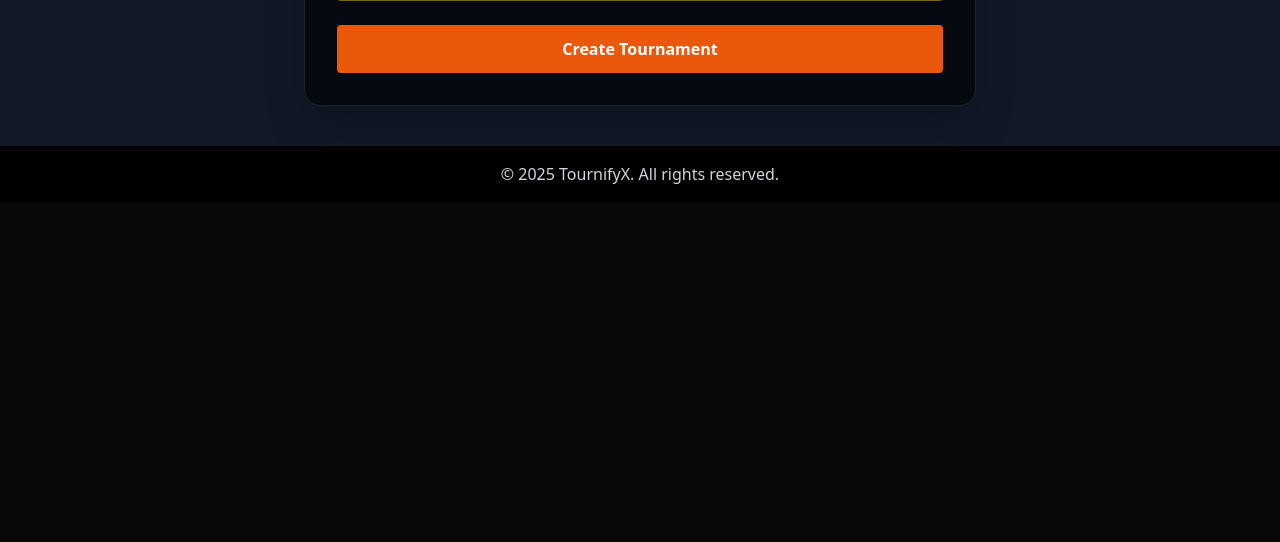
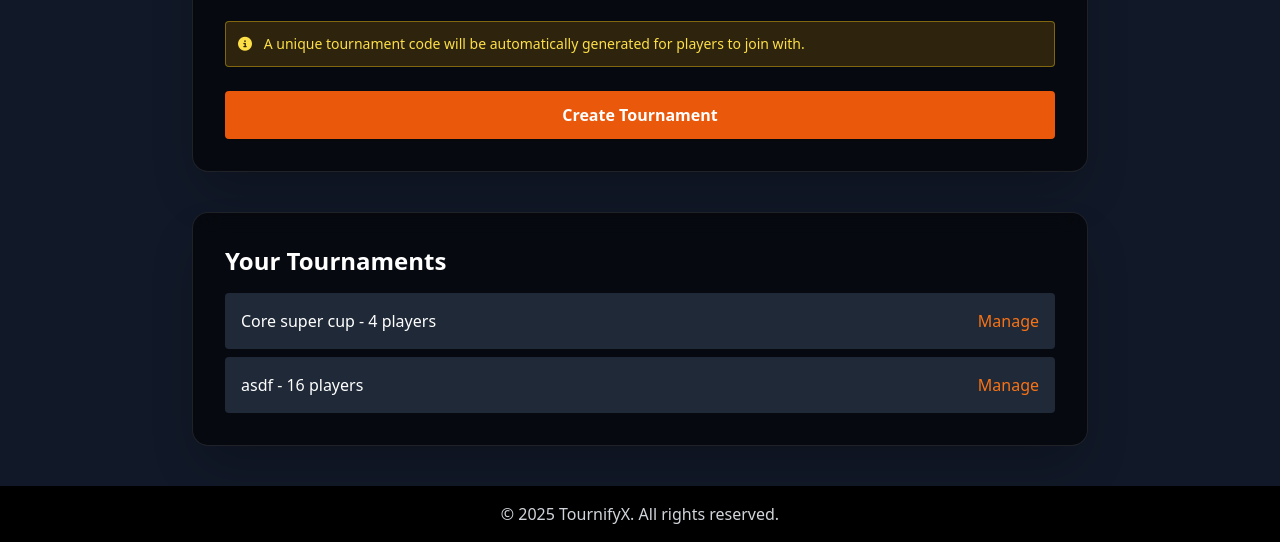
Before and after one commit to Arkibba/TournifyX, a Django app: page /host-tournament/ in a window 1280 px wide. Shown: the part 830-1372 px from the top of the page. Before the commit the page ends 1014 px from the top, so only its background shows below. Run offline with Django 5.2, Linux system fonts and the light colour scheme; a user stored in the database is signed in; data comes from the database, SQL or seed files in the repository; both versions use the stored data as it was after the commit; some libraries are stand-ins or nearby versions.

Commit message:
dashboard adn fixture

```diff
--- a/templates/host_tournament.html
+++ b/templates/host_tournament.html
@@ -5,6 +5,8 @@
 
 {% block content %}
 
+<!-- Fullscreen Container -->
+<div class="min-h-screen bg-gray-900 text-white flex flex-col items-center py-10">
   <!-- Background Video with Fallback and Overlay -->
   <div class="fixed inset-0 -z-10 overflow-hidden">
     <video autoplay muted loop playsinline class="absolute w-full h-full object-cover" poster="{% static 'images/fallback.jpg' %}">
@@ -14,61 +16,13 @@
     <div class="absolute inset-0 bg-black bg-opacity-70 backdrop-blur-sm"></div>
   </div>
 
-<!-- Centered Form Card -->
-<div class="flex items-center justify-center min-h-screen px-4 py-10">
-  <div class="w-full max-w-2xl bg-black bg-opacity-60 text-white rounded-2xl shadow-2xl p-8 backdrop-blur-md border border-white/10">
+  <!-- Form Card -->
+  <div class="w-full max-w-4xl bg-black bg-opacity-60 text-white rounded-2xl shadow-2xl p-8 backdrop-blur-md border border-white/10">
     <h2 class="text-3xl font-bold mb-6 text-center">Host a New Tournament</h2>
 
     <form method="post" class="space-y-6">
       {% csrf_token %}
-
-      <!-- Tournament Name -->
-      <div>
-        <label for="id_name" class="block text-sm font-medium mb-1">Tournament Name</label>
-        {{ form.name|add_class:"w-full p-2 rounded bg-gray-800 text-white border border-gray-600 focus:ring-2 focus:ring-orange-500" }}
-        {% if form.name.errors %}
-          <p class="text-red-400 text-sm mt-1">{{ form.name.errors }}</p>
-        {% endif %}
-      </div>
-
-      <!-- Category -->
-      <div>
-        <label for="id_category" class="block text-sm font-medium mb-1">Category</label>
-        {{ form.category|add_class:"w-full p-2 rounded bg-gray-800 text-white border border-gray-600 focus:ring-2 focus:ring-orange-500" }}
-        <p class="text-gray-300 text-xs mt-1">Select the type of tournament you want to host.</p>
-        {% if form.category.errors %}
-          <p class="text-red-400 text-sm mt-1">{{ form.category.errors }}</p>
-        {% endif %}
-      </div>
-
-      <!-- Number of Participants -->
-      <div>
-        <label for="id_num_participants" class="block text-sm font-medium mb-1">Number of Participants</label>
-        {{ form.num_participants|add_class:"w-full p-2 rounded bg-gray-800 text-white border border-gray-600 focus:ring-2 focus:ring-orange-500" }}
-        {% if form.num_participants.errors %}
-          <p class="text-red-400 text-sm mt-1">{{ form.num_participants.errors }}</p>
-        {% endif %}
-      </div>
-
-      <!-- Match Type -->
-      <div>
-        <label for="id_match_type" class="block text-sm font-medium mb-1">Match Type</label>
-        {{ form.match_type|add_class:"w-full p-2 rounded bg-gray-800 text-white border border-gray-600 focus:ring-2 focus:ring-orange-500" }}
-        <p class="text-gray-300 text-xs mt-1">Choose between a Knockout or League system.</p>
-        {% if form.match_type.errors %}
-          <p class="text-red-400 text-sm mt-1">{{ form.match_type.errors }}</p>
-        {% endif %}
-      </div>
-
-      <!-- Description -->
-      <div>
-        <label for="id_description" class="block text-sm font-medium mb-1">Description</label>
-        {{ form.description|add_class:"w-full p-2 rounded bg-gray-800 text-white border border-gray-600 focus:ring-2 focus:ring-orange-500" }}
-        <p class="text-gray-300 text-xs mt-1">Provide details about your tournament, rules, prizes, etc.</p>
-        {% if form.description.errors %}
-          <p class="text-red-400 text-sm mt-1">{{ form.description.errors }}</p>
-        {% endif %}
-      </div>
+      {{ form.as_p }}
 
       <!-- Info Note -->
       <div class="bg-yellow-600/20 p-3 rounded text-sm border border-yellow-400/40 text-yellow-300">
@@ -84,6 +38,19 @@
       </div>
     </form>
   </div>
+
+  <!-- Tournaments List -->
+  <div class="w-full max-w-4xl bg-black bg-opacity-60 text-white rounded-2xl shadow-2xl p-8 mt-10 backdrop-blur-md border border-white/10">
+    <h2 class="text-2xl font-bold mb-4">Your Tournaments</h2>
+    <ul class="space-y-2">
+      {% for tournament in tournaments %}
+        <li class="flex justify-between items-center bg-gray-800 p-4 rounded">
+          <span>{{ tournament.name }} - {{ tournament.num_participants }} players</span>
+          <a href="{% url 'tournament_dashboard' tournament.id %}" class="text-orange-500 hover:underline">Manage</a>
+        </li>
+      {% endfor %}
+    </ul>
+  </div>
 </div>
 
 {% endblock %}
--- a/tournifyx/forms.py
+++ b/tournifyx/forms.py
@@ -1,16 +1,26 @@
 from django import forms
-from .models import Tournament
+from .models import Tournament, Player
 
 
 class TournamentForm(forms.ModelForm):
+    players = forms.CharField(
+        widget=forms.Textarea(attrs={
+            'placeholder': 'Enter player names, one per line',
+            'rows': 5,
+            'class': 'w-full p-2 rounded bg-gray-800 text-white border border-gray-600 focus:ring-2 focus:ring-orange-500'
+        }),
+        required=True,
+        label="Players"
+    )
+
     class Meta:
         model = Tournament
         fields = ['name', 'description', 'category', 'num_participants', 'match_type']
-        widgets = {
-            'description': forms.Textarea(attrs={'rows': 4}),
-            'category': forms.Select(attrs={'class': 'form-control'}),
-            'match_type': forms.Select(attrs={'class': 'form-control'}),
-        }
 
 class JoinTournamentForm(forms.Form):
     code = forms.CharField(max_length=20, label="Tournament Code", widget=forms.TextInput(attrs={'class': 'form-control'}))
+
+class PlayerForm(forms.ModelForm):
+    class Meta:
+        model = Player
+        fields = ['name', 'team_name']  # Include team_name
--- a/tournifyx/models.py
+++ b/tournifyx/models.py
@@ -68,10 +68,10 @@ class TournamentParticipant(models.Model):
 class Player(models.Model):
     tournament = models.ForeignKey(Tournament, on_delete=models.CASCADE)
     name = models.CharField(max_length=100)
-    team_name = models.CharField(max_length=100, blank=True)
+    team_name = models.CharField(max_length=100, null=True, blank=True)  # Make this optional
     added_by = models.ForeignKey(HostProfile, on_delete=models.SET_NULL, null=True)
 
-    def _str_(self):
+    def __str__(self):
         return f"{self.name} - {self.tournament.name}"
 
 
--- a/tournifyx/views.py
+++ b/tournifyx/views.py
@@ -4,10 +4,23 @@ from django.shortcuts import render, redirect, get_object_or_404
 from django.contrib import messages
 from .models import *
 from django.contrib.auth.decorators import login_required
-from .forms import TournamentForm, JoinTournamentForm
+from .forms import TournamentForm, JoinTournamentForm, PlayerForm
 import secrets
 import string
 import random
+from .utils import generate_knockout_fixtures, generate_league_fixtures
+import itertools
+
+def generate_knockout_fixtures(players):
+    random.shuffle(players)
+    fixtures = []
+    while len(players) > 1:
+        fixtures.append((players.pop(), players.pop()))
+    return fixtures
+
+def generate_league_fixtures(players):
+    fixtures = list(itertools.combinations(players, 2))
+    return fixtures
 
 # Views
 def home(request):
@@ -72,16 +85,18 @@ def host_tournament(request):
     try:
         host_profile = HostProfile.objects.get(user=request.user)
     except HostProfile.DoesNotExist:
+        host_profile = HostProfile.objects.create(user=request.user)
 
-        host_profile = HostProfile.objects.create(user=request.user)
+    tournaments = Tournament.objects.filter(created_by=host_profile)
 
     if request.method == 'POST':
         form = TournamentForm(request.POST)
+
         if form.is_valid():
             tournament = form.save(commit=False)
-
             tournament.created_by = host_profile
 
+            # Generate a unique tournament code
             code = ''.join(random.choices(string.ascii_uppercase + string.digits, k=6))
             while Tournament.objects.filter(code=code).exists():
                 code = ''.join(random.choices(string.ascii_uppercase + string.digits, k=6))
@@ -89,13 +104,34 @@ def host_tournament(request):
             tournament.code = code
             tournament.save()
 
-            messages.success(request,
-                             f"Tournament '{tournament.name}' created successfully! Players can join with code: {tournament.code}")
-            return redirect('home',)
+            # Add players to the tournament
+            player_names = form.cleaned_data['players'].splitlines()
+            if len(player_names) > tournament.num_participants:
+                messages.error(request, f"Player limit exceeded! Maximum allowed: {tournament.num_participants}.")
+                tournament.delete()  # Rollback tournament creation
+                return redirect('host_tournament')
+
+            for name in player_names:
+                if name.strip():  # Ignore empty lines
+                    Player.objects.create(
+                        tournament=tournament,
+                        name=name.strip(),
+                        added_by=host_profile
+                    )
+
+            messages.success(
+                request,
+                f"Tournament '{tournament.name}' created successfully with {len(player_names)} players! Players can join with code: {tournament.code}"
+            )
+            return redirect('host_tournament')
+
     else:
         form = TournamentForm()
 
-    return render(request, 'host_tournament.html', {'form': form})
+    return render(request, 'host_tournament.html', {
+        'form': form,
+        'tournaments': tournaments,
+    })
 
 
 def join_tournament(request):
@@ -106,6 +142,11 @@ def join_tournament(request):
             try:
                 tournament = Tournament.objects.get(code=code)
                 user_profile = UserProfile.objects.get(user=request.user)
+
+                # Check if the tournament is full
+                if TournamentParticipant.objects.filter(tournament=tournament).count() >= tournament.num_participants:
+                    messages.error(request, "This tournament is already full.")
+                    return redirect('join_tournament')
 
                 # Check if the user is already in the tournament
                 if TournamentParticipant.objects.filter(user_profile=user_profile, tournament=tournament).exists():
@@ -124,8 +165,16 @@ def join_tournament(request):
 
 def tournament_dashboard(request, tournament_id):
     tournament = get_object_or_404(Tournament, id=tournament_id)
-    participants = TournamentParticipant.objects.filter(tournament=tournament)
+    participants = Player.objects.filter(tournament=tournament)
+    participant_names = [p.name for p in participants]
+
+    if tournament.match_type == 'knockout':
+        fixtures = generate_knockout_fixtures(participant_names)
+    else:  # League
+        fixtures = generate_league_fixtures(participant_names)
+
     return render(request, 'tournament_dashboard.html', {
         'tournament': tournament,
         'participants': participants,
+        'fixtures': fixtures,
     })
```
Also changed, not shown: templates/tournament_dashboard.html (+9 -2 lines), tournifyx/utils.py (added, +13 -0 lines), db.sqlite3, tournifyx/migrations/0005_alter_player_team_name.py (added). Lines whose indentation alone changed are shown as unchanged.
